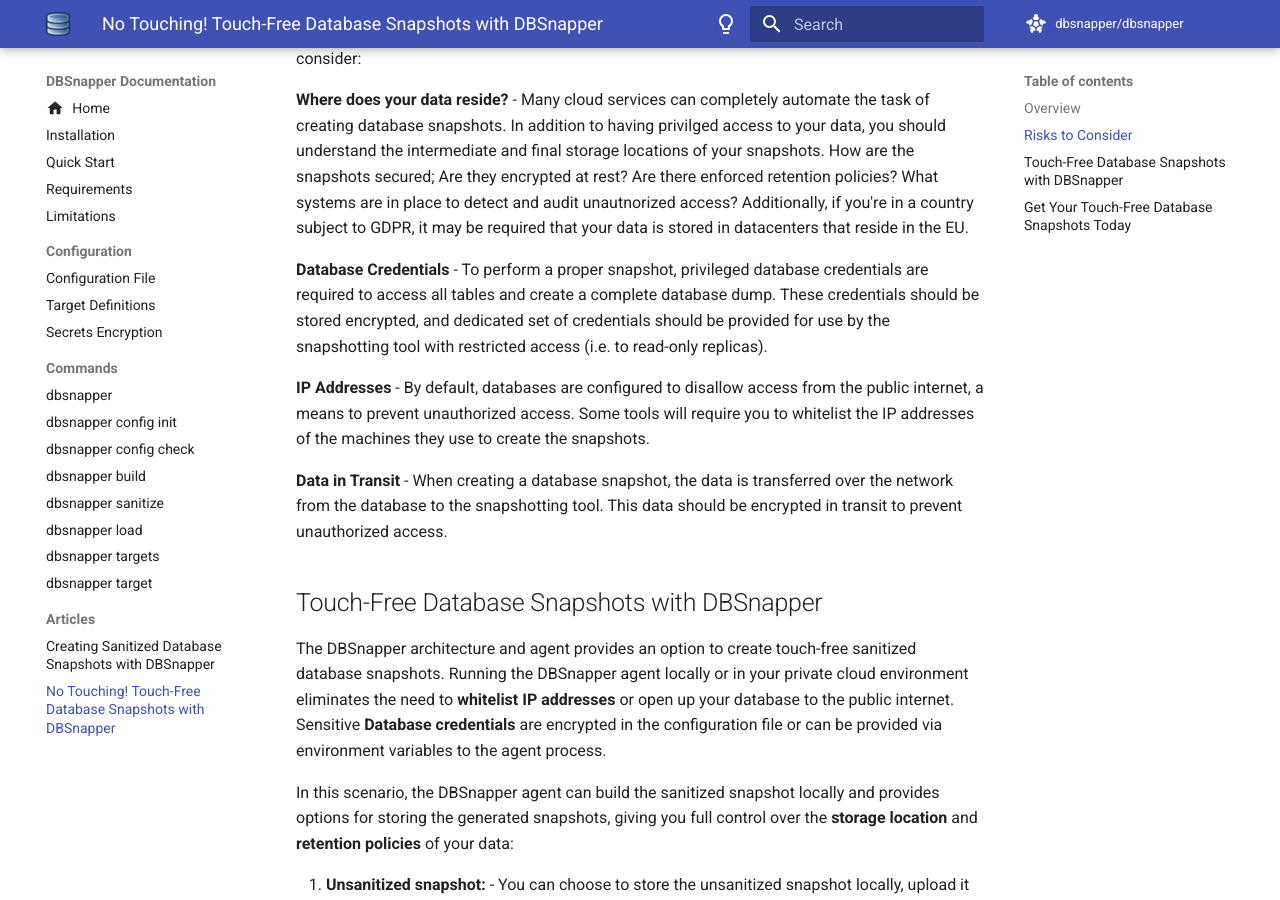
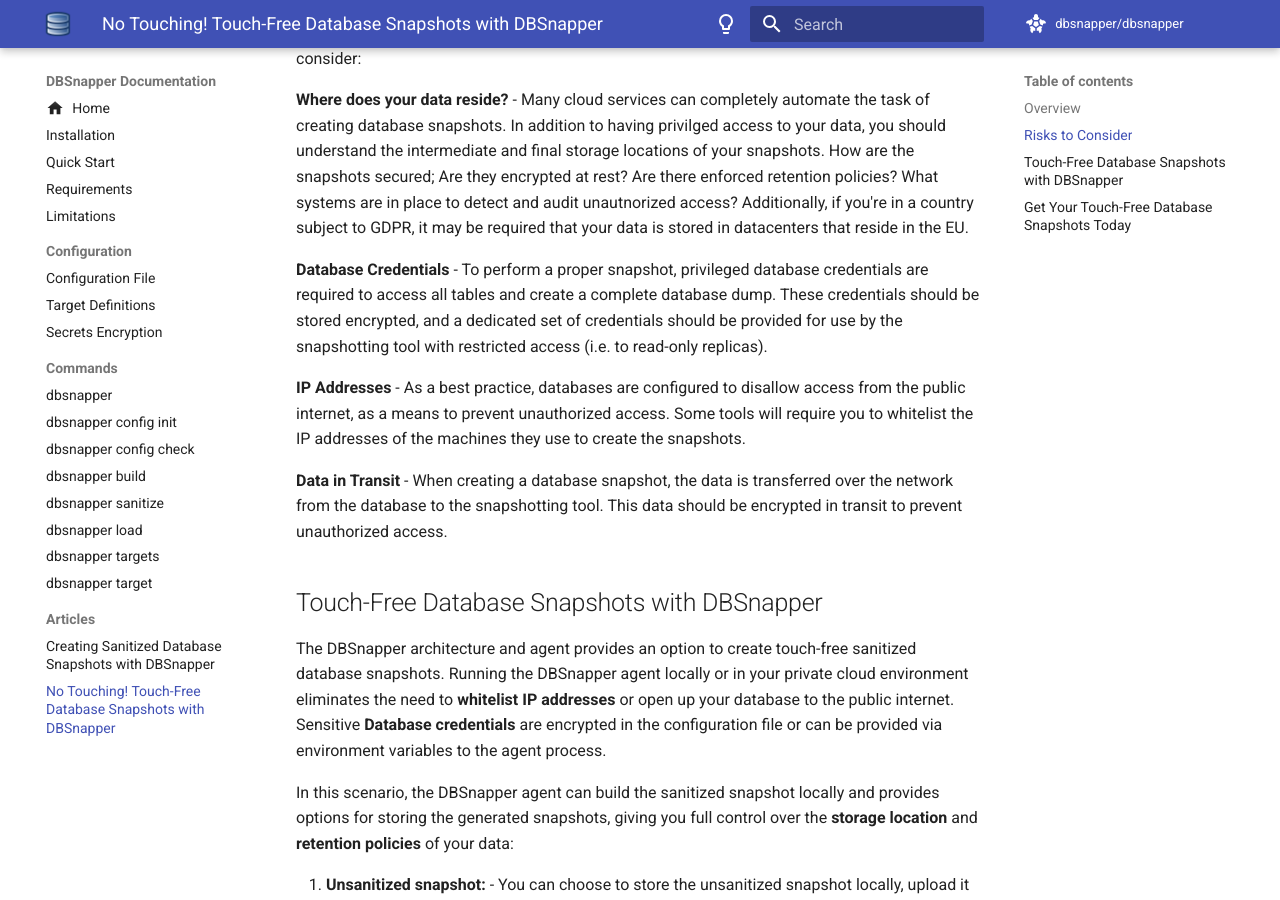
Before and after one commit to dbsnapper/dbsnapper, an MkDocs documentation site: the page built from docs/articles/no-touching-touch-free-database-snapshots-with-dbsnapper.md, in a window 1280 px wide and 900 px high, scrolled down 1038 px. Built offline with MkDocs 1.6.1 and Material for MkDocs 9.7.7, drawn with Linux system fonts in a browser that asks for light colours; comment, search, counter and statistics services are not loaded.

Commit message:
more edits

```diff
--- a/docs/articles/no-touching-touch-free-database-snapshots-with-dbsnapper.md
+++ b/docs/articles/no-touching-touch-free-database-snapshots-with-dbsnapper.md
@@ -14,9 +14,9 @@
 
 **Where does your data reside?** - Many cloud services can completely automate the task of creating database snapshots. In addition to having privilged access to your data, you should understand the intermediate and final storage locations of your snapshots. How are the snapshots secured; Are they encrypted at rest? Are there enforced retention policies? What systems are in place to detect and audit unautnorized access? Additionally, if you're in a country subject to GDPR, it may be required that your data is stored in datacenters that reside in the EU.
 
-**Database Credentials** - To perform a proper snapshot, privileged database credentials are required to access all tables and create a complete database dump. These credentials should be stored encrypted, and dedicated set of credentials should be provided for use by the snapshotting tool with restricted access (i.e. to read-only replicas).
+**Database Credentials** - To perform a proper snapshot, privileged database credentials are required to access all tables and create a complete database dump. These credentials should be stored encrypted, and a dedicated set of credentials should be provided for use by the snapshotting tool with restricted access (i.e. to read-only replicas).
 
-**IP Addresses** - By default, databases are configured to disallow access from the public internet, a means to prevent unauthorized access. Some tools will require you to whitelist the IP addresses of the machines they use to create the snapshots.
+**IP Addresses** - As a best practice, databases are configured to disallow access from the public internet, as a means to prevent unauthorized access. Some tools will require you to whitelist the IP addresses of the machines they use to create the snapshots.
 
 **Data in Transit** - When creating a database snapshot, the data is transferred over the network from the database to the snapshotting tool. This data should be encrypted in transit to prevent unauthorized access.
 
```
